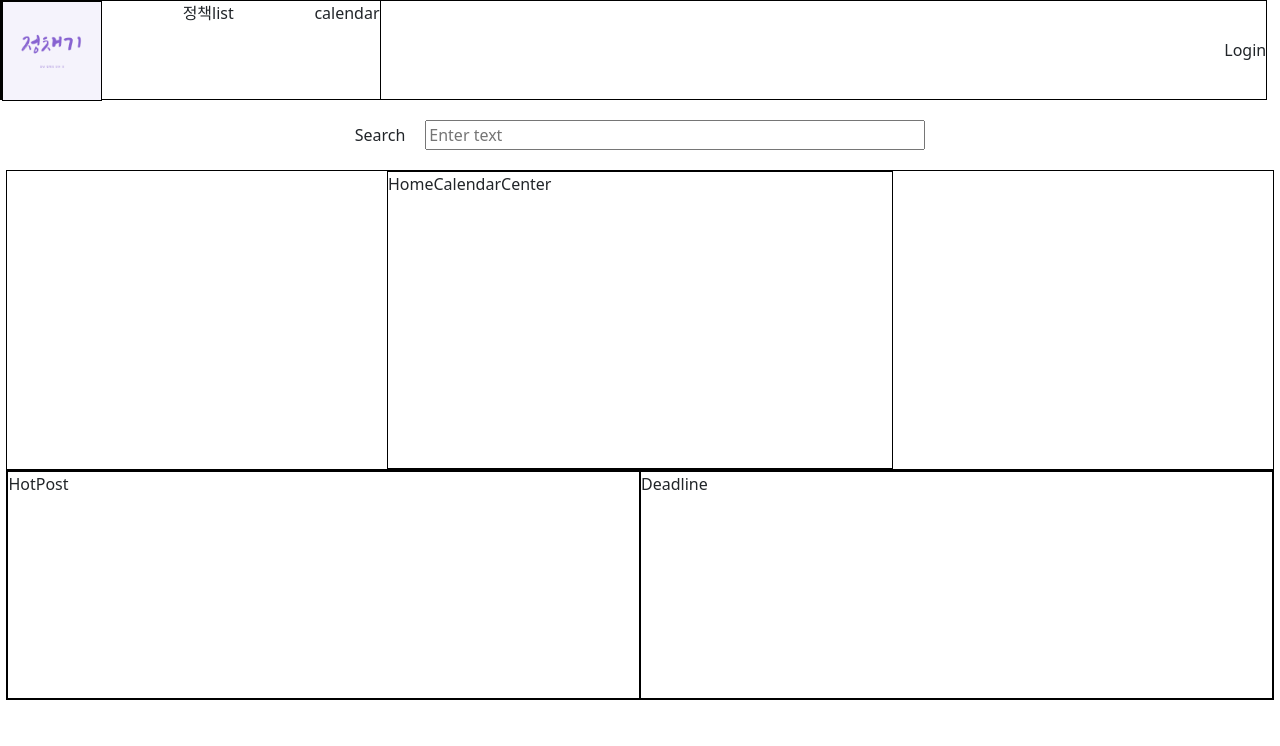
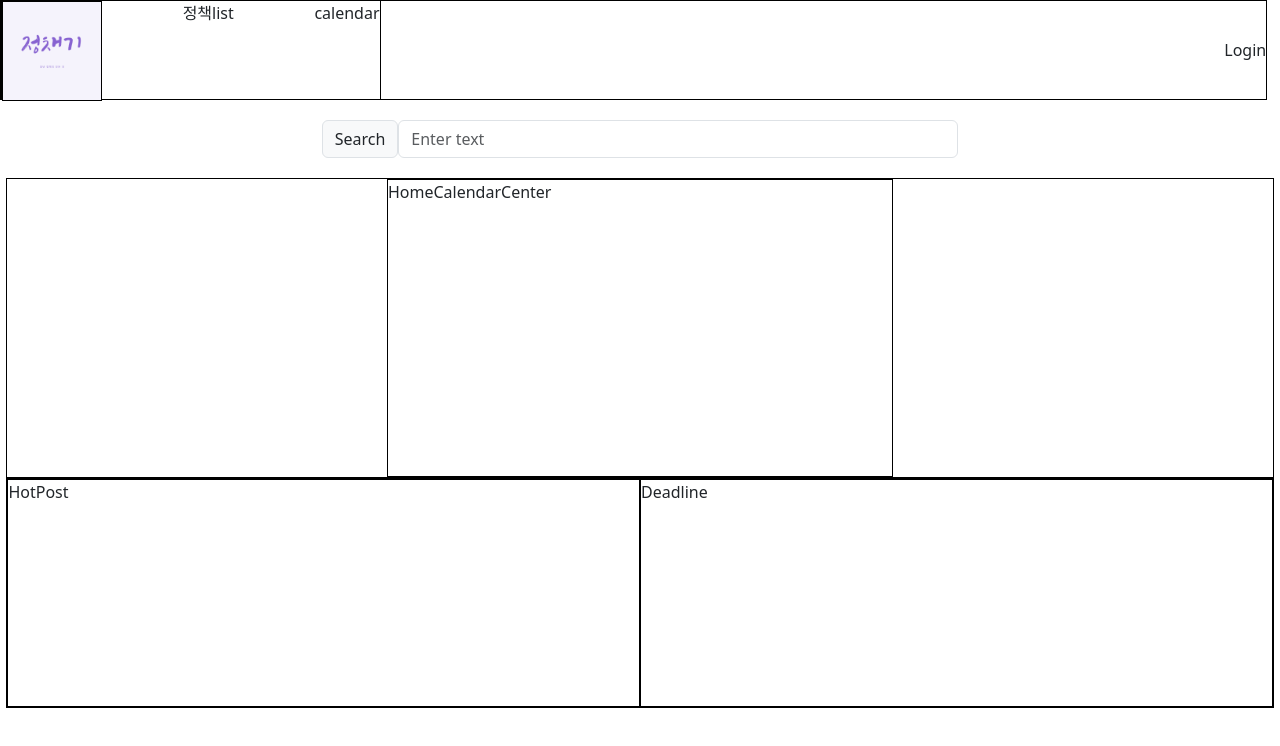
Before and after one commit to jihaneol/Jeongchaegi, a React (Create React App) app in the folder frontend/: page / in a window 1280 px wide. Shown: the top 746 px of the page. Built offline with nearby package versions, Linux system fonts and the light colour scheme.

Commit message:
home input tag update.

```diff
--- a/frontend/src/components/Search.jsx
+++ b/frontend/src/components/Search.jsx
@@ -3,14 +3,12 @@ import home_styles from "../styles/Home.module.css"
 
 export default function Search() {
   return (
-    <div className={home_styles.search_bar}>
-      <label>Search</label>
+    <div className={`${home_styles.search_bar}`}>
+      <label className='input-group-text'>Search</label>
       <input
         type="text"
         placeholder='Enter text'
-        style={{
-          width: 500
-        }}
+        className='form-control input-lg'
       />
     </div>
   )
--- a/frontend/src/styles/Home.module.css
+++ b/frontend/src/styles/Home.module.css
@@ -14,7 +14,8 @@
 }
 
 .search_bar>input {
-	margin-left: 20px;
+	/* margin-left: 20px; */
+	width: 35rem;
 }
 
 .home_calendar_wrap {
```
